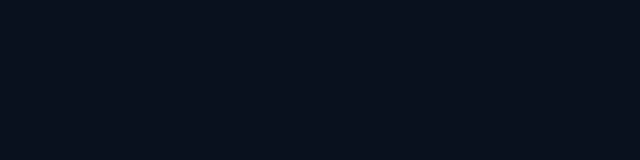
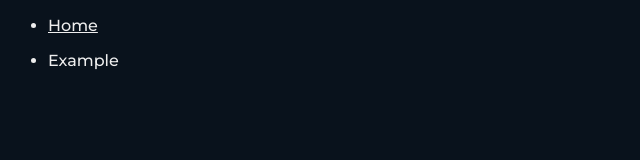
Before and after one commit to ArolaunTech/colors, a plain HTML site: page index.html in a window 1280 px wide. Shown: the whole page, without its empty margins (0-640 px from the left). Drawn offline with Linux system fonts and the light colour scheme.

Commit message:
Update index.html

```diff
--- a/index.html
+++ b/index.html
@@ -14,6 +14,9 @@
     <link rel="icon" type="image/x-icon" href="favicon.ico">
   </head>
   <body>
-
+    <ul>
+      <li><a href='index.html'>Home</a></li>
+      <li><p>Example</p></li>
+    </ul>
   </body>
 </html>
```
